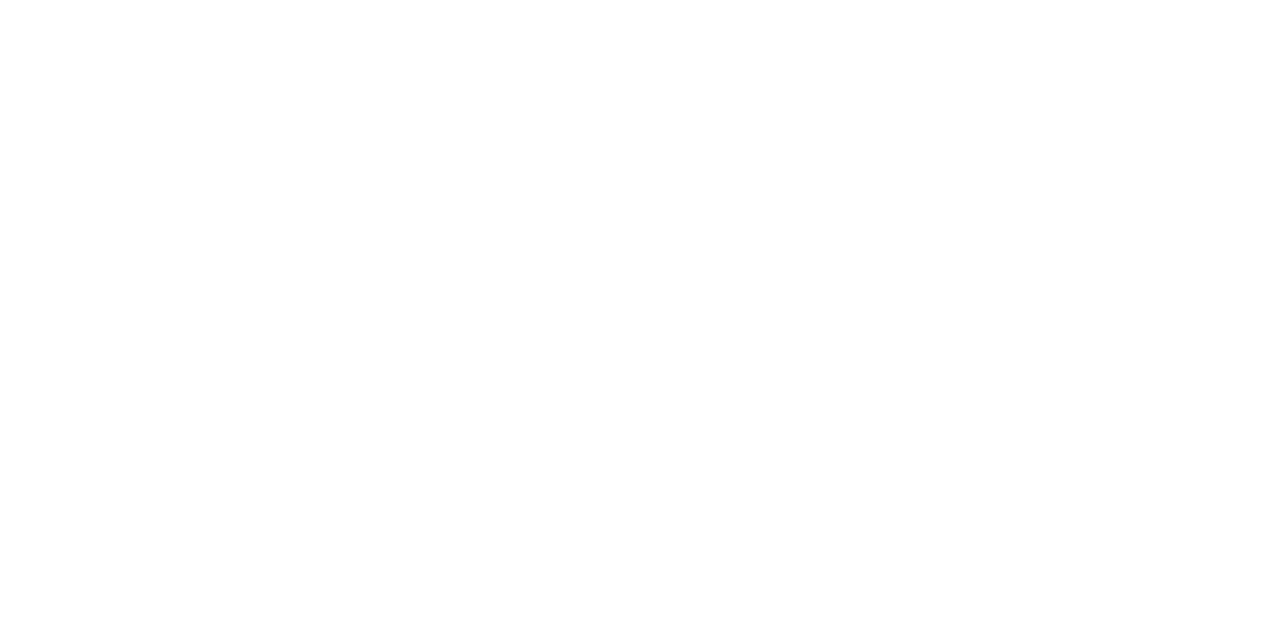
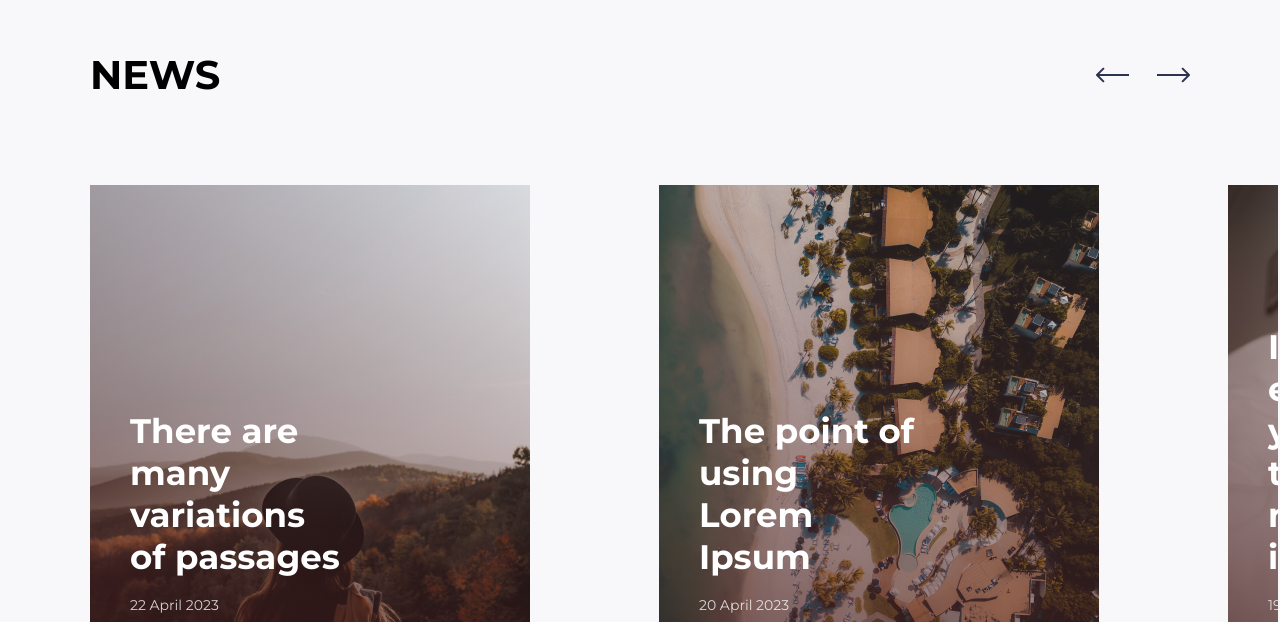
Before and after one commit to nnatroo/artmedia-task, a React (Vite) app: page / in a window 1280 px wide. Shown: the part 2238-2860 px from the top of the page. Built offline with nearby package versions, Linux system fonts and the light colour scheme.

Commit message:
Modified: Swiper fixed container width.

```diff
--- a/src/App.jsx
+++ b/src/App.jsx
@@ -15,7 +15,7 @@
      <BurgerMenu />
      <Hero />
      <Services />
-     {/* <News /> */}
+     <News />
      {/* <About /> */}
      {/* <Footer /> */}
     </>
--- a/src/components/News.jsx
+++ b/src/components/News.jsx
@@ -1,4 +1,5 @@
 import classes from "../modules/News.module.scss";
+import layout from "../modules/Layout.module.scss";
 import RightArrow from "../assets/rightArrow.svg";
 import { Fade } from "react-awesome-reveal";
 import { Navigation, Pagination, Scrollbar, A11y } from "swiper";
@@ -117,7 +118,7 @@
   return (
     <Fade>
       <div id="projects" className={classes["news-wrapper"]}>
-        <div className={classes["logical-container"]}>
+        <div className={`${classes["container"]} ${layout["container"]}`}>
           <div className={classes["top-bar"]}>
             <h1>News</h1>
             <div className={classes["arrows-wrapper"]}>
--- a/src/modules/News.module.scss
+++ b/src/modules/News.module.scss
@@ -4,11 +4,9 @@
   margin-top: 9.75rem;
   padding-bottom: 9.75rem;
 
-  .logical-container {
+  .container {
     width: 1420px;
     position: relative;
-    left: 50%;
-    transform: translateX(-50%);
 
     @media (min-width: 1900px) {
       width: 1420px;
```
